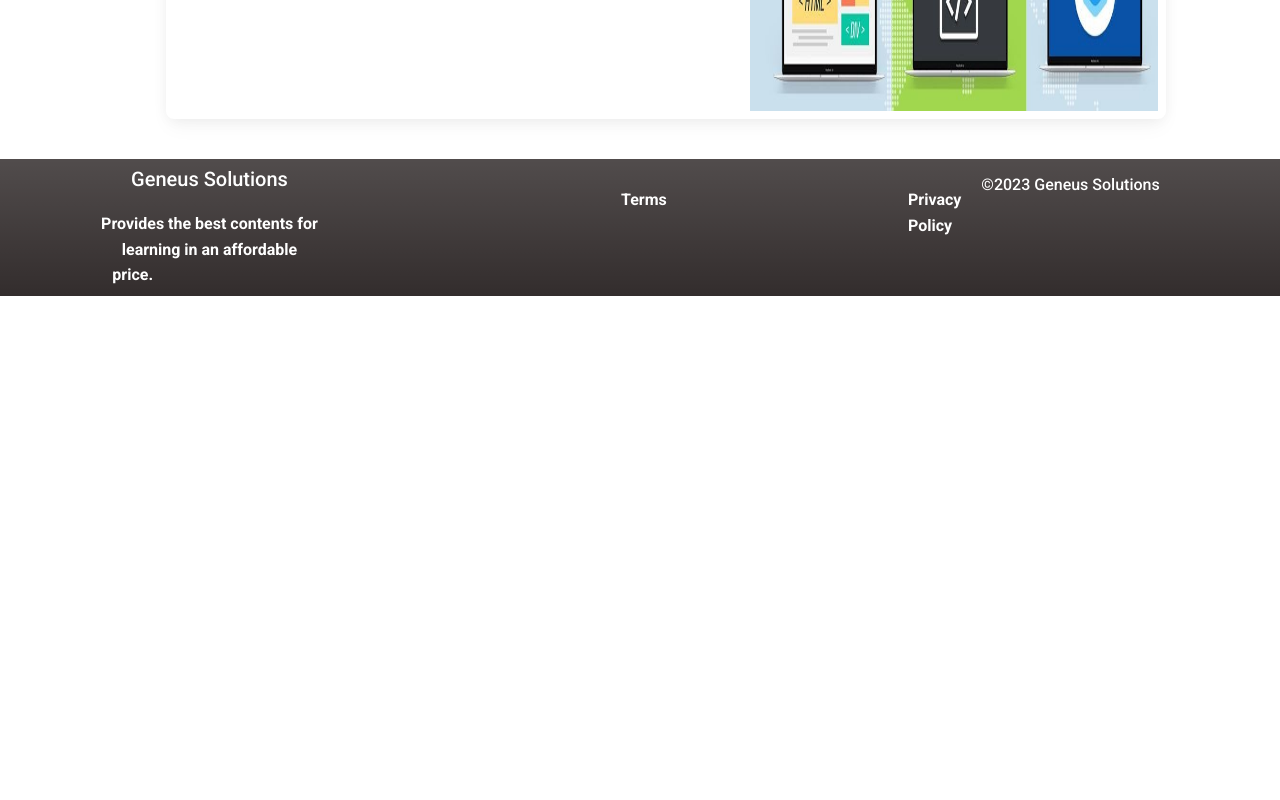
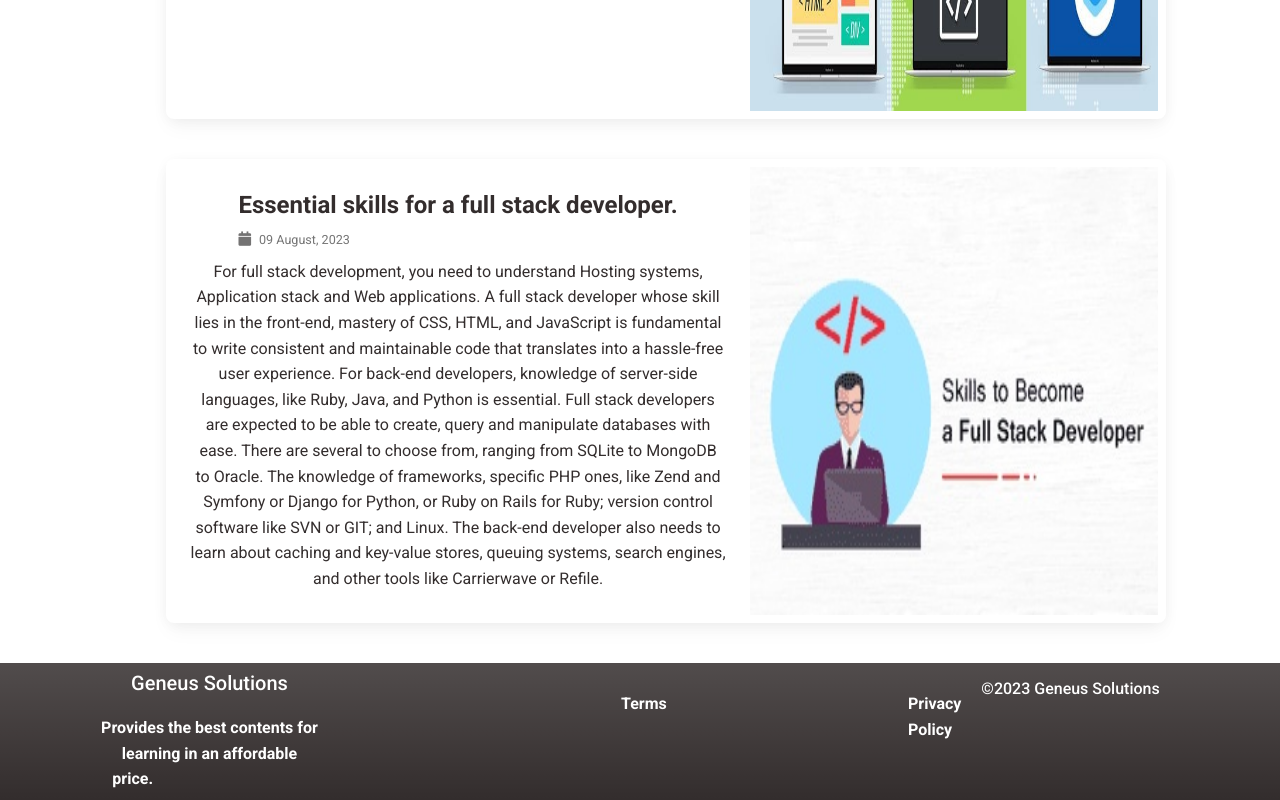
Before and after one commit to Deepak-gupta21/geneus-main, a React (Create React App) app in the folder client/: page /blog in a window 1280 px wide. Shown: the part 1276-2076 px from the top of the page. Before the commit the page ends 1572 px from the top, so only its background shows below. Built offline with nearby package versions, Linux system fonts and the light colour scheme.

Commit message:
added new blog

```diff
--- a/client/src/components/Blog/Blog.jsx
+++ b/client/src/components/Blog/Blog.jsx
@@ -3,6 +3,7 @@ import './Blog.css';
 import Banner from '../../assets/blog_banner.jpg';
 import blog_1 from '../../assets/blog_1.png';
 import blog_2 from '../../assets/blog_2.jpg';
+import blog_3 from '../../assets/blog_3.jpeg';
 import {
   MDBCard,
   MDBCardTitle,
@@ -75,6 +76,28 @@ const Blog = () => {
     </MDBRow>
   </MDBCard>
     </div>
+    <div class="cards">
+   <MDBCard style={{ maxWidth: '1000px' }}>
+      <MDBRow className='g-0'>
+        <MDBCol md='7'>
+          <MDBCardBody>
+            <MDBCardTitle className="text-center mt-2 text-dark fs-4 fw-bold">Essential skills for a full stack developer.</MDBCardTitle>
+            <MDBCardText className='ml-5 my-2'><MDBIcon fas icon="calendar" />
+              <small className='text-muted ml-2'>09 August, 2023</small>
+            </MDBCardText>
+            <MDBCardText className="text-center text-dark fs-6 fw-normal">
+            For full stack development, you need to understand Hosting systems, Application stack and Web applications.
+            A full stack developer whose skill lies in the front-end, mastery of CSS, HTML, and JavaScript is fundamental to write consistent and maintainable code that translates into a hassle-free user experience. For back-end developers, knowledge of server-side languages, like Ruby, Java, and Python is essential.
+            Full stack developers are expected to be able to create, query and manipulate databases with ease. There are several to choose from, ranging from SQLite to MongoDB to Oracle.
+            The knowledge of frameworks, specific PHP ones, like Zend and Symfony or Django for Python, or Ruby on Rails for Ruby; version control software like SVN or GIT; and Linux. The back-end developer also needs to learn about caching and key-value stores, queuing systems, search engines, and other tools like Carrierwave or Refile.            </MDBCardText>
+          </MDBCardBody>
+        </MDBCol>
+        <MDBCol md='5'>
+          <MDBCardImage src={blog_3} alt='...' id="img1" fluid className='my-2 pr-2'/>
+        </MDBCol>
+      </MDBRow>
+    </MDBCard>
+</div>
     </div>
   );
 }
```
Also changed, not shown: client/src/assets/blog_3.jpeg (added).
